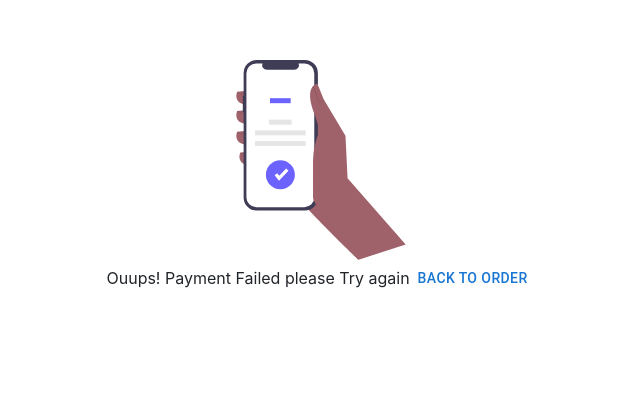
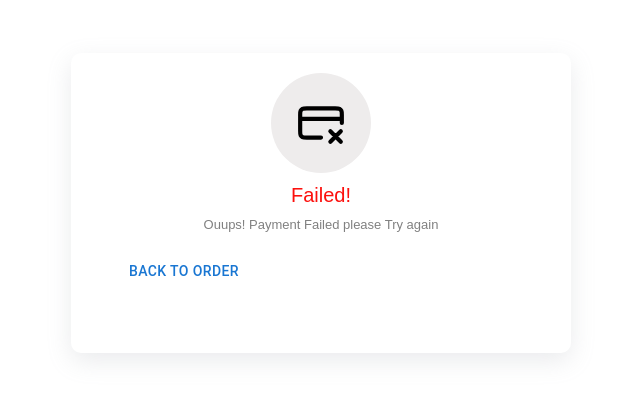
Before and after one commit to ArseneMerci/promotion-typeform, a Next.js app: page /paymentFailed in a window 1280 px wide. Shown: the part 144-540 px from the top of the page, without its empty margins (319-959 px from the left). Built offline with nearby package versions, Linux system fonts and the light colour scheme.

Commit message:
modifying page

```diff
--- a/pages/paymentFailed.js
+++ b/pages/paymentFailed.js
@@ -1,25 +1,37 @@
 import { useRouter } from "next/router";
 import Button from "@mui/material/Button";
+import Image from 'next/image'
+
 import { clearAll } from "../utils/persist";
 import { useEffect } from "react";
+import styles from '../styles/HomePage.module.css'
+
+
 const PaymentFailedPage = () => {
     const redirect = () => {
         window.location.href = "/order";
     };
     return (
         <div className="main">
-            <div className="success-container">
-                <img
-                    src="/assets/success.svg"
-                    alt="success"
-                    className="success-image"
-                />
-                <section>
-                    <span>Ouups! Payment Failed please Try again</span>
-                    <Button variant="text" className="back-to-home" onClick={redirect}>
+            <div className={styles.resultMainContainer}>
+                <div className={styles.resultContainer}>
+                    <div style={{display:'flex',flexDirection:'column', justifyContent:'space-between' , alignItems:'center',margin:'20px 0px'}}>
+                        <div className={styles.photo}>
+                            <div className={styles.resultPhoto1} style={{display:'flex',}}>
+                                <Image
+                                    src="/assets/decline2.svg"
+                                    alt="success"
+                                    layout="fill"
+                                />
+                            </div>
+                        </div>
+                        <h1 className={styles.resultTitle3}>Failed!</h1>
+                        <h1 className={styles.resultTitle2}>Ouups! Payment Failed please Try again</h1>
+                    </div>
+                        <Button variant="text" className="back-to-home" onClick={redirect}>
                         Back To Order
-                    </Button>
-                </section>
+                        </Button>
+                </div>
             </div>
         </div>
     );
--- a/styles/HomePage.module.css
+++ b/styles/HomePage.module.css
@@ -323,6 +323,13 @@
 
 }
 
+.resultTitle3{
+    font-size: 20px;
+    color:#FC100D;
+    margin: 10px 0px;
+
+}
+
 .resultTitle2{
     color: gray;
     font-size: 13px;
@@ -330,13 +337,27 @@
 }
 
 .resultHr{
-    border-bottom: 1px solid #c4c4c4;
+    border-bottom: 1px solid #d5d5d5;
     margin-bottom: 50px;
 }
 
 .resultPhoto{
     width: 60px;
     height: 90px;
+    position: relative;
+}
+
+.photo{
+    background-color: #eeecec;
+    width: 100px;
+    height: 100px;
+    border-radius: 50%;
+    padding: 25px 15px;
+}
+
+.resultPhoto1{
+    width: 70px;
+    height: 50px;
     position: relative;
 }
 
```
Also changed, not shown: public/assets/decline.svg (added), public/assets/decline2.svg (added).
